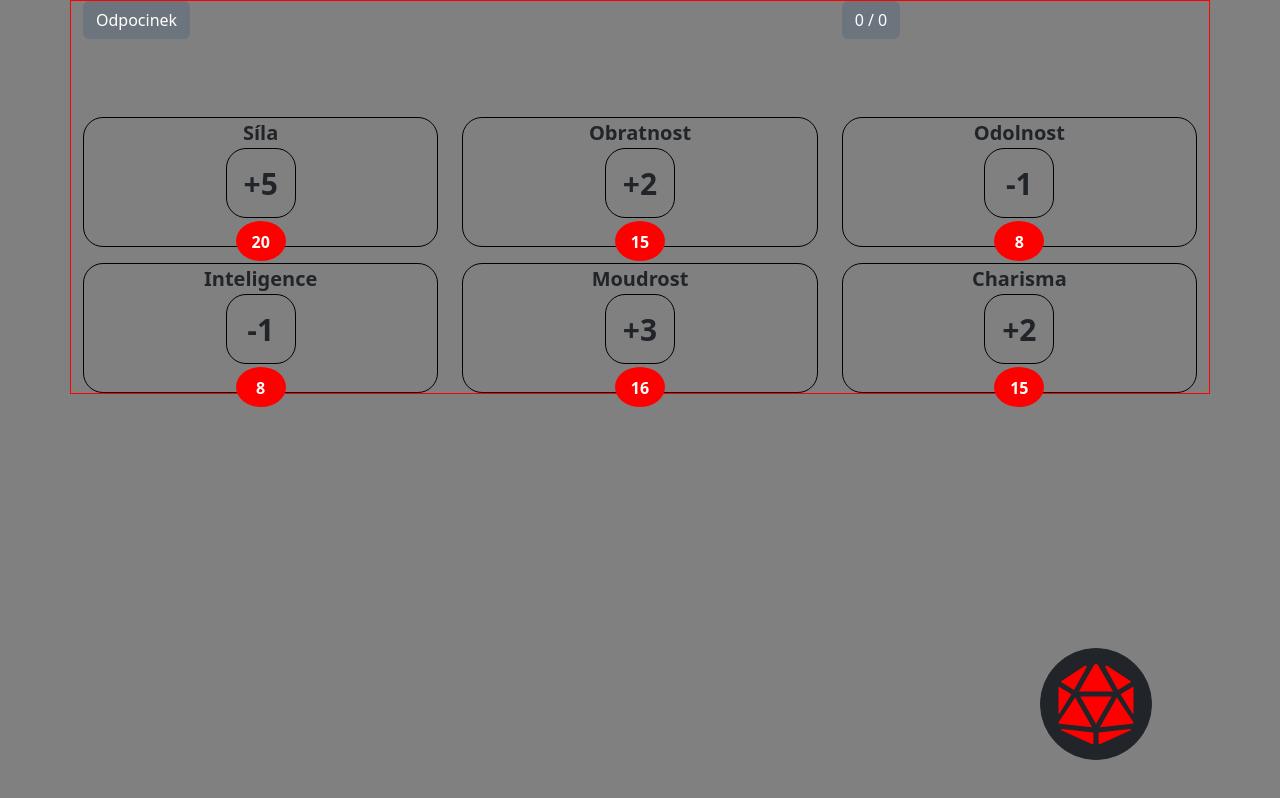
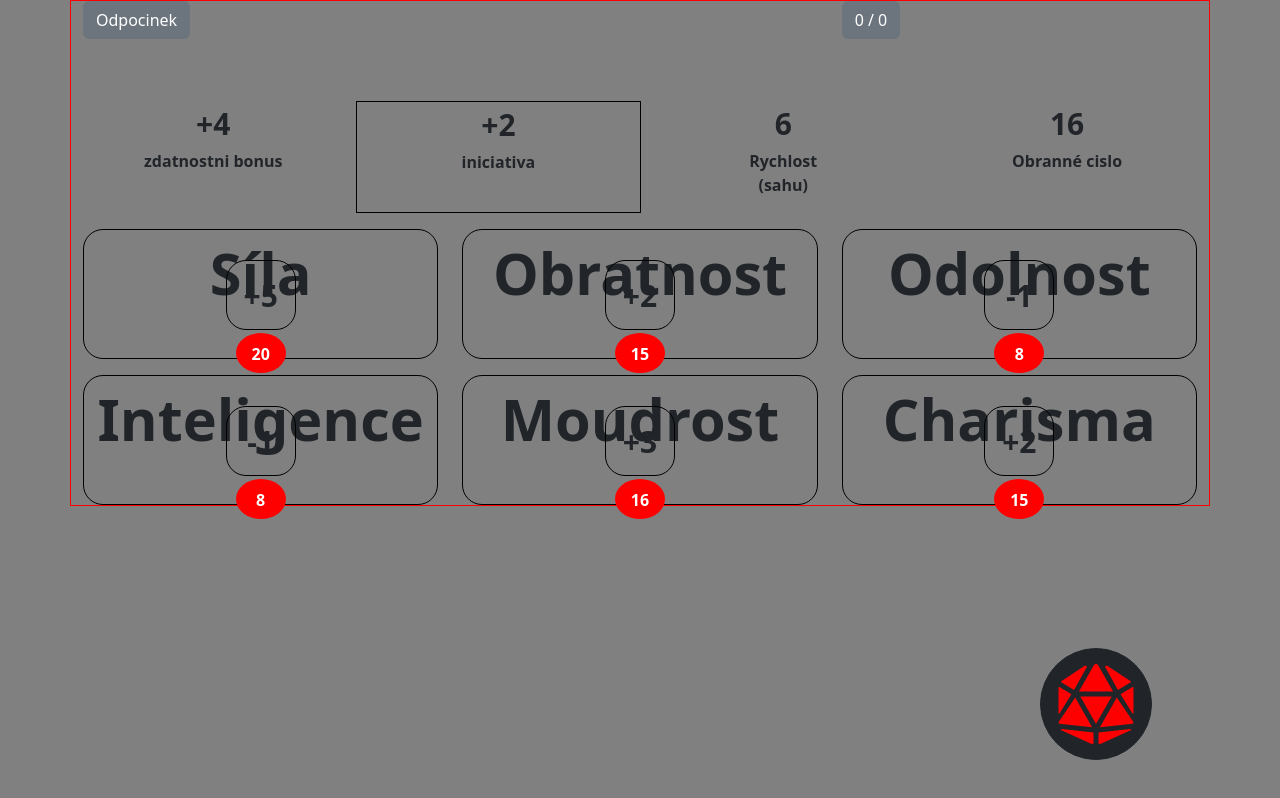
Before and after one commit to ladislavklejna/dnd-helper, a React (Create React App) app: page / in a window 1280 px wide. Both pictures are taken after a click on the button "OK". Shown: the top 798 px of the page. Built offline with nearby package versions, Linux system fonts and the light colour scheme.

Commit message:
iniciativa ok

```diff
--- a/src/App.js
+++ b/src/App.js
@@ -10,16 +10,19 @@ function App() {
   const isConfirmed = () => {
     setConfirm(true);
   };
+  const storedData = JSON.parse(localStorage.getItem("hero"));
+
   return (
     <div className="App">
       <Container className="xxx">
-        {!confirm && <MakeHero confirmed={isConfirmed} />}
-        {confirm && (
+        {!storedData && <MakeHero confirmed={isConfirmed} />}
+        {(confirm || storedData) && (
           <>
             <HeroHUD />
             <Dice />
           </>
         )}
+        {/* <MakeHero /> */}
       </Container>
     </div>
   );
--- a/src/components/HeroHUD/HeroHUD.css
+++ b/src/components/HeroHUD/HeroHUD.css
@@ -47,7 +47,7 @@
 
 .name-atribut {
   font-weight: 600;
-  font-size: 20px;
+  font-size: 4.5vw;
 }
 
 .hp {
@@ -82,3 +82,20 @@
   border: 1px solid black;
   height: 100px;
 }
+/* .profienci-div {
+  height: 100px;
+} */
+.profienci-number {
+  font-size: 30px;
+  font-weight: 700;
+  margin-bottom: 3px;
+  text-align: center;
+}
+.profienci-text {
+  text-align: center;
+  font-weight: 700;
+}
+
+.iniciativa {
+  border: 1px solid black;
+}
--- a/src/components/HeroHUD/HeroHUD.jsx
+++ b/src/components/HeroHUD/HeroHUD.jsx
@@ -3,15 +3,17 @@ import "./HeroHUD.css";
 import { FaHeartPulse } from "react-icons/fa6";
 import { Row, Col, Button, Input } from "reactstrap";
 import { FaDribbbleSquare } from "react-icons/fa";
+import ModalWin from "./ModalWin";
 const Hero = () => {
   const [windowHpShow, setWindowHpShow] = useState(false);
   const [dmgOrHealValue, setDmgOrHealValue] = useState(0);
   const data = Object.entries(JSON.parse(localStorage.getItem("hero")));
   const bonuses = JSON.parse(localStorage.getItem("bonus"));
   const name = JSON.parse(localStorage.getItem("name"));
-
+  const level = JSON.parse(localStorage.getItem("level"));
+  const [showInitiativeRoll, setShowInitiativeRoll] = useState(false);
+  const [initiativeDice, setInicitaveDice] = useState(0);
   const [hp, setHp] = useState(Number(JSON.parse(localStorage.getItem("hp"))));
-  console.log(bonuses);
 
   const hpWindow = () => {
     setWindowHpShow(!windowHpShow);
@@ -26,8 +28,13 @@ const Hero = () => {
     setHp(hp - dmgOrHealValue);
     setWindowHpShow(!windowHpShow);
   };
+  const initiativeRoll = () => {
+    console.log("click");
+    setInicitaveDice(Math.floor(Math.random() * 20 + 1));
+    setShowInitiativeRoll(!showInitiativeRoll);
+  };
   const [showRests, setShowRests] = useState(false);
-  console.log(dmgOrHealValue);
+  const iniciativa = bonuses[1];
   return (
     <div>
       <Row>
@@ -82,6 +89,7 @@ const Hero = () => {
           {/* HP  WINDOW  OUT*/}
         </Col>
       </Row>
+      {/* ODPOCINEK */}
       {showRests && (
         <div>
           <Row className="rest-option">
@@ -97,6 +105,31 @@ const Hero = () => {
           </Row>
         </div>
       )}
+      {/* jinou tridu a bude tady iniciativa ZB a Oč */}
+      <Row className="profienci-div">
+        <Col xs={3}>
+          <p className="profienci-number">+4</p>
+          <p className="profienci-text">zdatnostni bonus</p>
+        </Col>
+        <Col onClick={initiativeRoll} className="iniciativa">
+          <p className="profienci-number">
+            {iniciativa > 0 ? "+" + iniciativa : iniciativa}
+          </p>
+          <p className="profienci-text">iniciativa</p>
+        </Col>
+        <Col>
+          <p className="profienci-number">6</p>
+          <p className="profienci-text">
+            Rychlost <br />
+            (sahu)
+          </p>
+        </Col>
+        <Col>
+          <p className="profienci-number">16</p>
+          <p className="profienci-text">Obranné cislo</p>
+        </Col>
+      </Row>
+      {/* ATRIBUTY A BONUSY */}
       <Row>
         {data.map((xx, index) => (
           <Col key={index} xs={4} className="mt-3">
@@ -112,6 +145,11 @@ const Hero = () => {
           </Col>
         ))}
       </Row>
+      <ModalWin
+        onToggle={showInitiativeRoll}
+        initiativeDice={initiativeDice}
+        initiativeBonus={iniciativa}
+      />
     </div>
   );
 };
--- /dev/null
+++ b/src/components/HeroHUD/ModalWin.jsx
@@ -0,0 +1,25 @@
+import React, { useEffect, useState } from "react";
+import { Button, Modal, ModalHeader, ModalBody, ModalFooter } from "reactstrap";
+
+function ModalWin({ onToggle, initiativeDice, initiativeBonus }, args) {
+  const [modal, setModal] = useState(true);
+  const toggle = () => setModal(!modal);
+
+  useEffect(() => {
+    toggle();
+  }, [onToggle]);
+  return (
+    <div>
+      <Modal isOpen={modal} toggle={toggle} {...args}>
+        <ModalHeader toggle={toggle}>Iniciativa</ModalHeader>
+        <ModalBody>
+          {initiativeDice} + {initiativeBonus}
+          <br></br>= <br></br>
+          {initiativeBonus + initiativeDice}
+        </ModalBody>
+      </Modal>
+    </div>
+  );
+}
+
+export default ModalWin;
--- a/src/components/MakeHero.jsx/MakeHero.jsx
+++ b/src/components/MakeHero.jsx/MakeHero.jsx
@@ -5,6 +5,7 @@ let bonuses = [];
 const MakeHero = ({ confirmed }) => {
   const [disabled, setDisabled] = useState(false);
   const [nick, setNick] = useState("");
+  const [level, setLevel] = useState(1);
 
   const [heroAtributs, setHeroAtributs] = useState({
     Síla: "20",
@@ -23,6 +24,7 @@ const MakeHero = ({ confirmed }) => {
     localStorage.setItem("bonus", JSON.stringify(bonuses));
     localStorage.setItem("name", JSON.stringify(nick));
     localStorage.setItem("hp", JSON.stringify(live));
+    localStorage.setItem("level", JSON.stringify(level));
   };
   const accept = () => {
     for (let key in heroAtributs) {
@@ -57,6 +59,12 @@ const MakeHero = ({ confirmed }) => {
   console.log(live);
   return (
     <div>
+      <Input
+        type="number"
+        name="level"
+        onChange={(e) => setLevel(e.target.value)}
+        value={level}
+      />
       <Input
         type="number"
         name="Síla"
```
